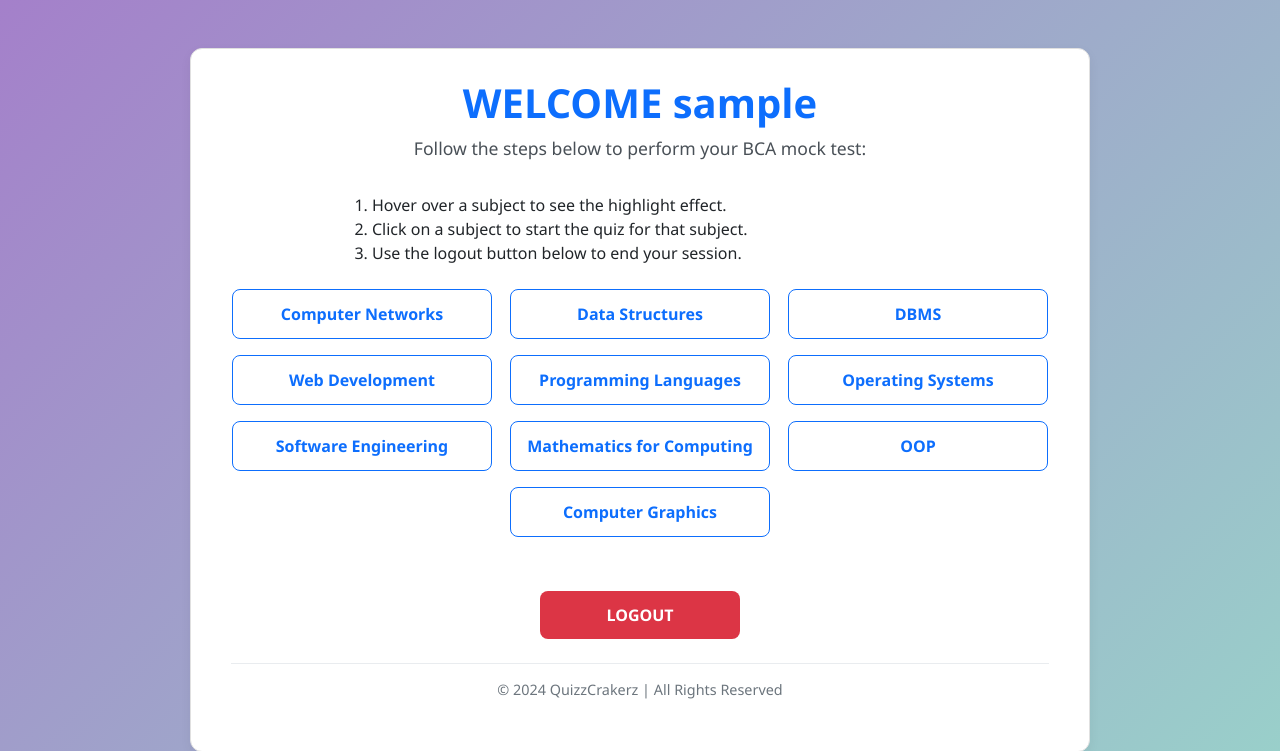
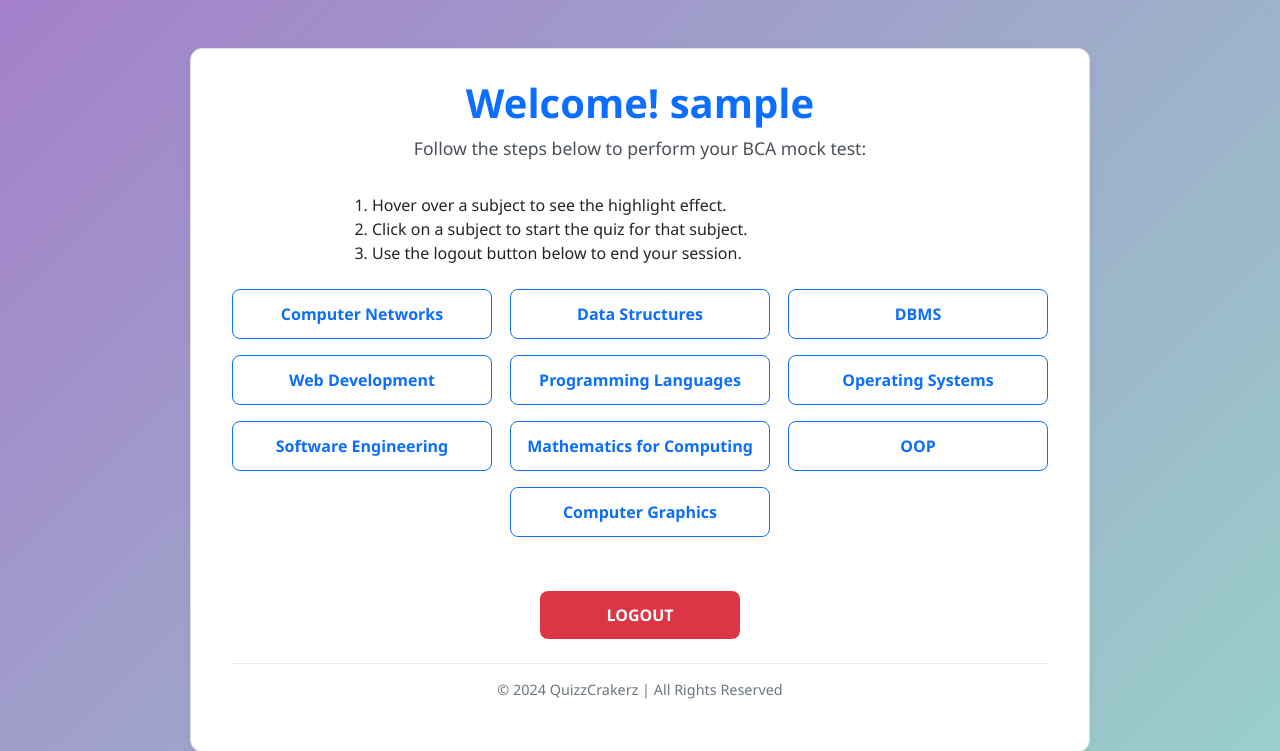
Before and after one commit to Dipesh-Mishra04/BCA-_Quizcrakerz, a Flask app: page /dashboard in a window 1280 px wide. Shown: the top 751 px of the page. Run offline with Flask 3, Linux system fonts and the light colour scheme; the visitor is signed in with stand-in values (Sample User, id 1).

Commit message:
Updated Dashboard So that user's  name can be viewed by him

```diff
--- a/backend/templates/dashboard.html
+++ b/backend/templates/dashboard.html
@@ -204,7 +204,8 @@
 <body>
   <div class="d-flex justify-content-center min-vh-100 py-5">
     <div class="dashboard-card" style="max-width: 900px; width: 100%;">
-      <h1 class="text-center">WELCOME {{ session['user'] }}</h1>
+      {% set username = session['user'].split('@')[0] if session['user'] else '' %}
+      <h1 class="text-center">Welcome!  {{ username }}</h1>
       <p class="lead text-center">Follow the steps below to perform your BCA mock test:</p>
       <ol class="mb-4" style="max-width: 600px; margin: 0 auto;">
         <li>Hover over a subject to see the highlight effect.</li>
```
